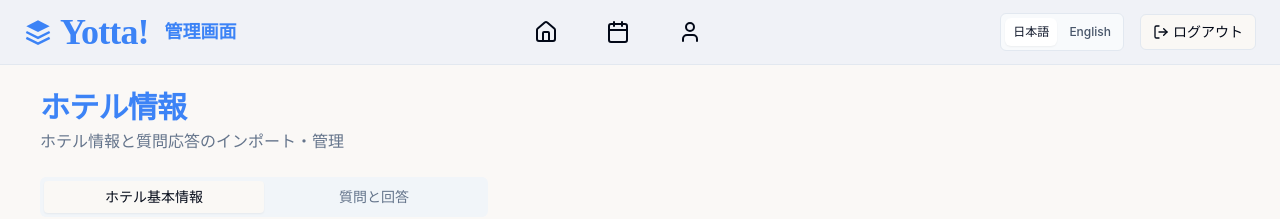
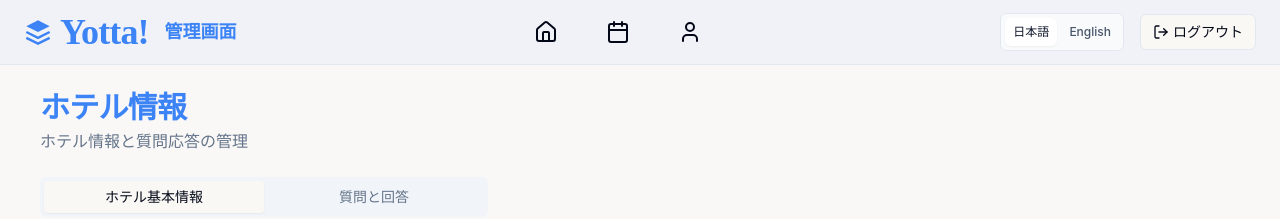
Before and after one commit to yuguang9527/kiyaku-smart-frontdesk, a React (Vite) app: page /admin/import in a window 1280 px wide. Shown: the top 219 px of the page. Built offline with nearby package versions, Linux system fonts and the light colour scheme; no server answers; what groq-sdk would draw is missing.

Commit message:
Refactor: Rename import page title
Rename "ホテル情報と質問応答のインポート・管理" to "ホテル情報と質問応答の管理" in the HotelImport page.

```diff
--- a/src/pages/admin/HotelImport.tsx
+++ b/src/pages/admin/HotelImport.tsx
@@ -16,8 +16,8 @@ const HotelImport: React.FC = () => {
       en: 'Hotel Information'
     },
     description: {
-      ja: 'ホテル情報と質問応答のインポート・管理',
-      en: 'Import and manage hotel information and Q&A'
+      ja: 'ホテル情報と質問応答の管理',
+      en: 'Manage hotel information and Q&A'
     },
     tabs: {
       hotelInfo: {
```
